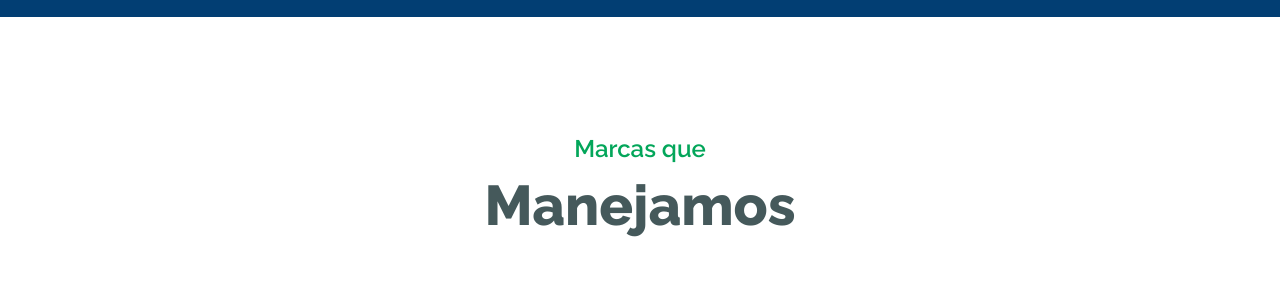
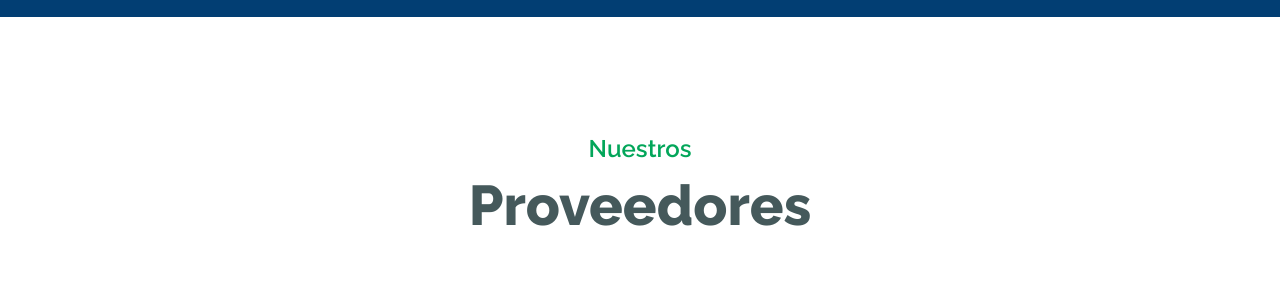
Before and after one commit to lgonzalez-EC/famcoarticulos, a plain HTML site: page index.html in a window 1280 px wide. Shown: the part 2900-3203 px from the top of the page. Drawn offline with nearby package versions, Linux system fonts and the light colour scheme.

Commit message:
Update_25_06_25_002

```diff
--- a/index.html
+++ b/index.html
@@ -645,8 +645,8 @@
         <div class="container pb-5">
             <div class="text-center mx-auto pb-5 wow fadeInUp" data-wow-delay="0.1s"
                 style="max-width: 800px; margin-top: 70px;">
-                <h4 class="text-primary">Marcas que</h4>
-                <h2 class="display-4">Manejamos</h2>
+                <h4 class="text-primary">Nuestros</h4>
+                <h2 class="display-4">Proveedores</h2>
             </div>
             <div class="wrapper wow fadeInUp" data-wow-delay="0.1s">
                 <div class="item item1"><img src="img/aliados/logo_cardinal_healt.jpg" alt=""></div>
```
